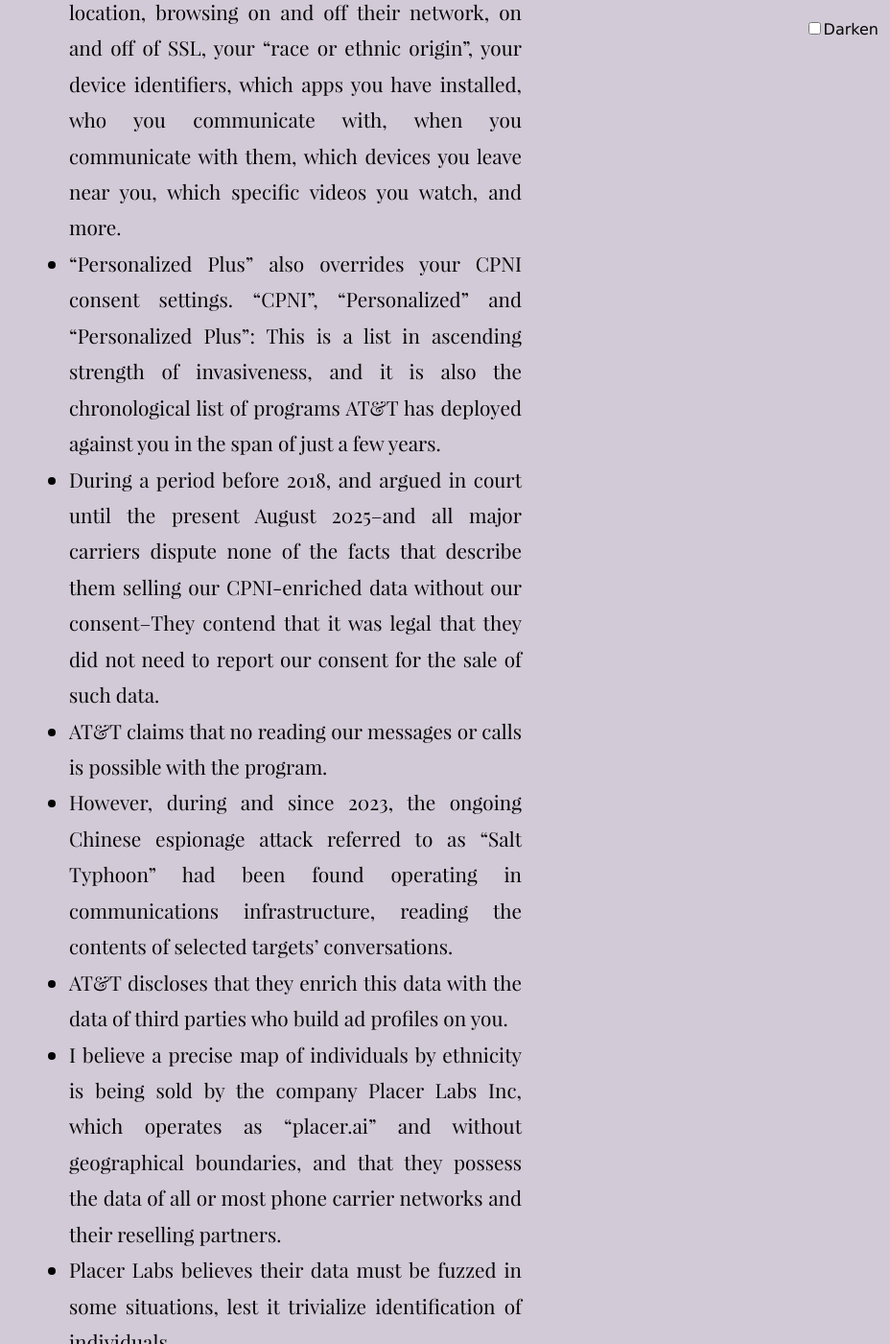
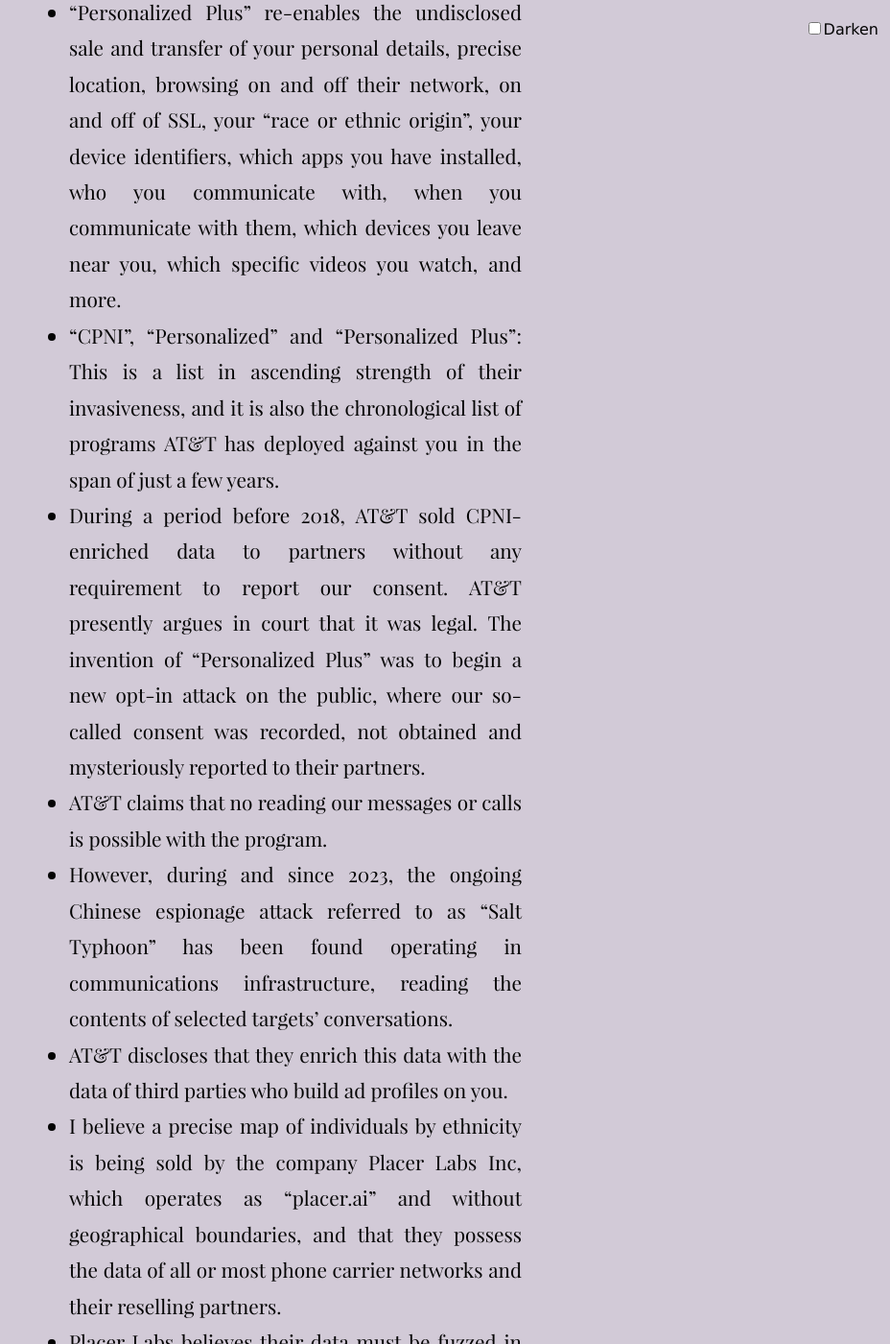
Before and after one commit to tiliv/antibody, a Jekyll site: the page built from docs/journal/autumn-ryan-Personalized-Plus/index.md, in a window 1280 px wide and 1400 px high, scrolled down 1805 px. Shown: the whole window at 96% size, without its empty margins (352-1280 px from the left). Built offline with Jekyll 4.4.1, drawn with Linux system fonts in a browser that asks for light colours; some of the changed text lies outside the part shown.

Commit message:
Clean up flow

```diff
--- a/docs/journal/autumn-ryan-Personalized-Plus/index.md
+++ b/docs/journal/autumn-ryan-Personalized-Plus/index.md
@@ -20,13 +20,13 @@
 ### Summary
 
 - Your device ugprades may be enrolling you in the "Personalized Plus" program, contrary to your or any agent knowledge of the program.
-- This program overrides customer CPNI consent choices, and is tooled explicitly to operate "regardless of your state".
+- This program escalates prior actions taken by AT&T to sell your "sensitive data" to partners, overriding other CPNI consent choices, and is tooled explicitly to operate "regardless of your state".
 - This program supercedes but includes participation in the "Personalized" program, which they disclose is illegal in the following states: CO, CT, DE, IA, IN, KY, MD, MN, MT, NE, NH, NJ, OR, TN, TX, UT, and VA.
 - "Personalized Plus" re-enables the undisclosed sale and transfer of your personal details, precise location, browsing on and off their network, on and off of SSL, your "race or ethnic origin", your device identifiers, which apps you have installed, who you communicate with, when you communicate with them, which devices you leave near you, which specific videos you watch, and more.
-- "Personalized Plus" also overrides your CPNI consent settings. "CPNI", "Personalized" and "Personalized Plus": This is a list in ascending strength of invasiveness, and it is also the chronological list of programs AT&T has deployed against you in the span of just a few years.
-- During a period before 2018, and argued in court until the present August 2025--and all major carriers dispute none of the facts that describe them selling our CPNI-enriched data without our consent--They contend that it was legal that they did not need to report our consent for the sale of such data.
+- "CPNI", "Personalized" and "Personalized Plus": This is a list in ascending strength of their invasiveness, and it is also the chronological list of programs AT&T has deployed against you in the span of just a few years.
+- During a period before 2018, AT&T sold CPNI-enriched data to partners without any requirement to report our consent. AT&T presently argues in court that it was legal. The invention of "Personalized Plus" was to begin a new opt-in attack on the public, where our so-called consent was recorded, not obtained and mysteriously reported to their partners.
 - AT&T claims that no reading our messages or calls is possible with the program.
-- However, during and since 2023, the ongoing Chinese espionage attack referred to as "Salt Typhoon" had been found operating in communications infrastructure, reading the contents of selected targets' conversations.
+- However, during and since 2023, the ongoing Chinese espionage attack referred to as "Salt Typhoon" has been found operating in communications infrastructure, reading the contents of selected targets' conversations.
 - AT&T discloses that they enrich this data with the data of third parties who build ad profiles on you.
 - I believe a precise map of individuals by ethnicity is being sold by the company Placer Labs Inc, which operates as "placer.ai" and without geographical boundaries, and that they possess the data of all or most phone carrier networks and their reselling partners.
 - Placer Labs believes their data must be fuzzed in some situations, lest it trivialize identification of individuals.
```
